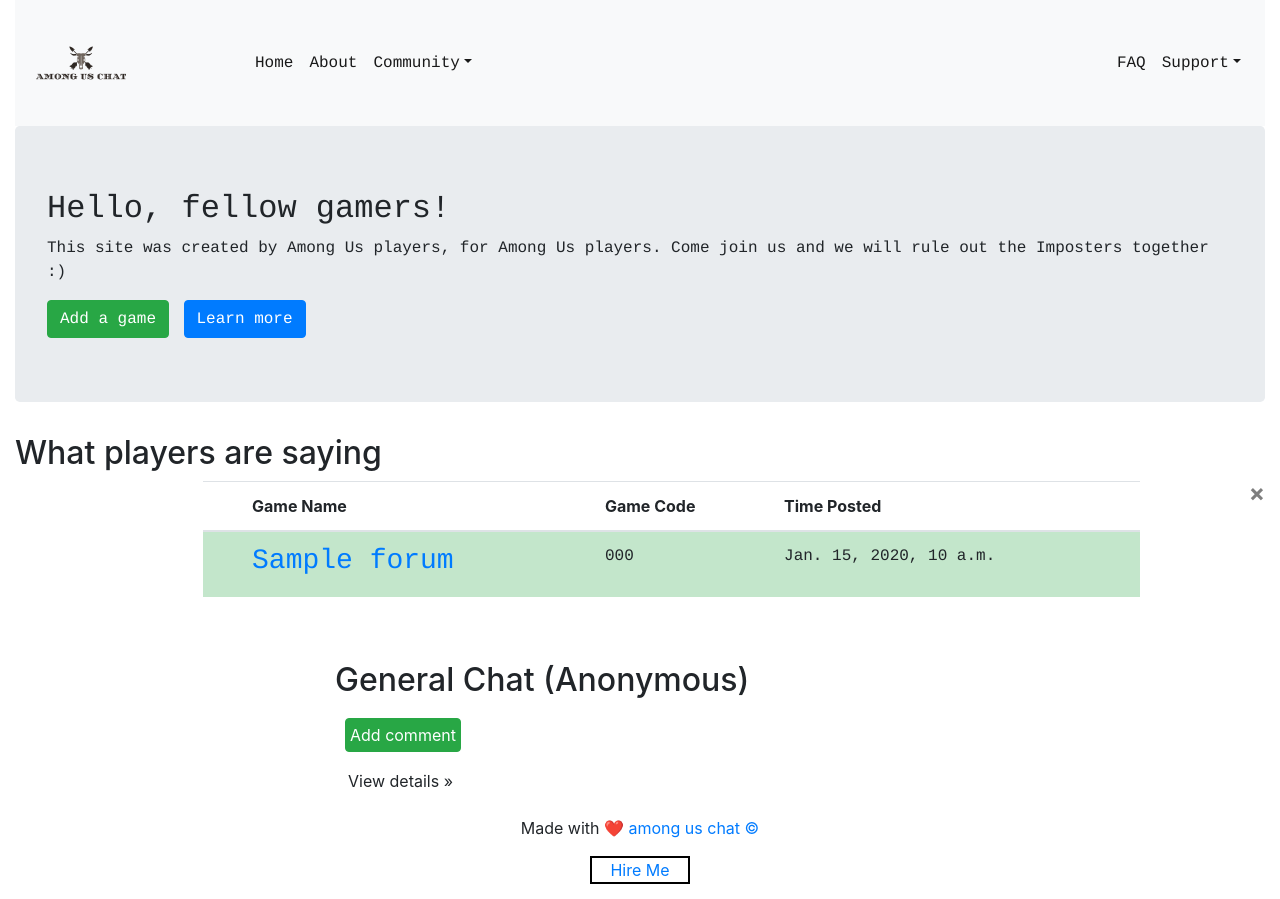
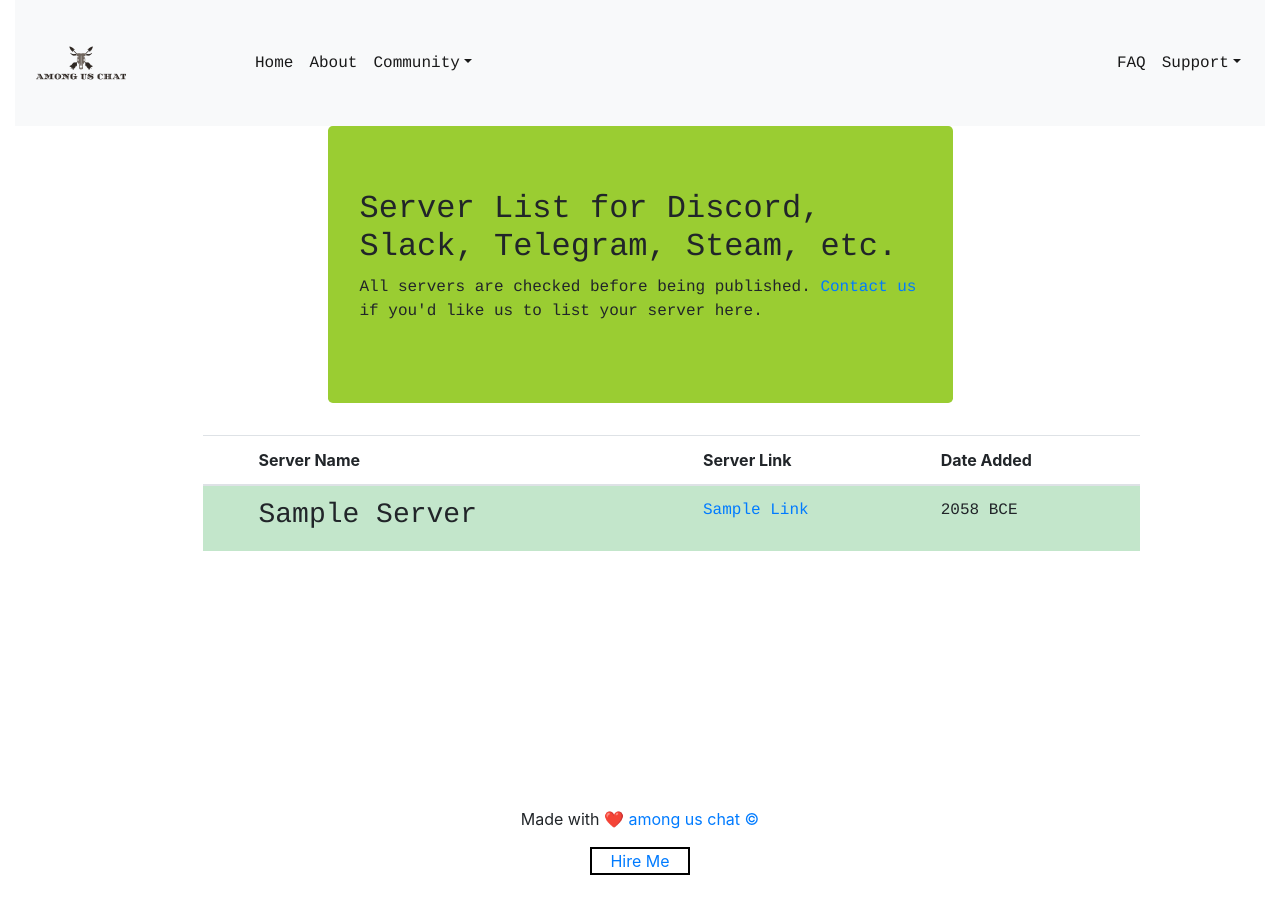
Before and after one commit to vladyslavnUA/amonguschat, a Django app: template app/templates/app/servers.html in a window 1280 px wide. After the commit the page ends 875 px from the top, so only its background shows below. Run offline with Django 3.2, Linux system fonts and the light colour scheme; the template is opened without the code that fills it: most values are stand-ins (such as "Sample title", 1, 10 or a date in 2020); some libraries are stand-ins or nearby versions.

Commit message:
servers page

```diff
--- a/app/templates/app/servers.html
+++ b/app/templates/app/servers.html
@@ -68,21 +68,14 @@
                                 </ul>
                             </div>
                         </nav>
-                        <div class="jumbotron">
+                        <div class="jumbotron" style="background-color:yellowgreen; margin-left: 25%; margin-right: 25%;">
                             <h2 style="font-family: Courier;">
-                                Hello, fellow gamers!
+                                Server List for Discord, Slack, Telegram, Steam, etc.
                             </h2>
                             <p style="font-family: Courier;">
-                                This site was created by Among Us players, for Among Us players. Come join us and we will rule out the Imposters together :)
+                                All servers are checked before being published. <a href="{% url 'contact' %}" style="text-decoration: none;">Contact us</a> if you'd like us to list your server here.
                             </p>
                             <!-- <small>Current active users: {{ countt }}</small> -->
-                            <div>
-                                <form method="POST" action="{% url 'forumm' %}" style="display:inline-block; margin-right: 10px;">
-                                        {% csrf_token %}
-                                    <button class="btn btn-success" style="width:fit-content;font-family: Courier;"> Add a game </button>
-                                </form>
-                                <a class="btn btn-primary btn-large" href="{% url 'about' %}" style="font-family: Courier; display:inline-block;">Learn more</a>
-                            </div>
                         </div>
                         <table class="table mainone" style="margin-left: 15%; width:75%;">
                             <thead>
@@ -91,13 +84,13 @@
 
                                     </th>
                                     <th>
-                                        Game Name
+                                        Server Name
                                     </th>
                                     <th>
-                                        Game Code
+                                        Server Link
                                     </th>
                                     <th>
-                                        Time Posted
+                                        Date Added
                                     </th>
                                 </tr>
                             </thead>
@@ -106,32 +99,21 @@
                                     <div class="box">
                                         <a class="button" href="#popup1">Let me Pop up</a>
                                     </div> -->
-                                {% for forum in forus %}
 
                                 <tr class="table-success grow">
                                     <td>
 
                                     </td>
                                     <td>
-                                        <a href="{% url 'detail' forum.pk %}"><h3 style="font-family: Courier;">{{forum.game_name}}</h3></a>
+                                        <h3 style="font-family: Courier;">Sample Server</h3>
                                     </td>
                                     <td>
-                                        <p style="font-family: Courier;">{{forum.code}}</p>
+                                        <a href="{% url 'ind' %}" style="text-decoration: none;"><p style="font-family: Courier;">Sample Link</p></a>
                                     </td>
                                     <td>
-                                        <p style="font-family: Courier;">{{forum.date_created}}</p>
+                                        <p style="font-family: Courier;">2058 BCE</p>
                                     </td>
-                                    <div id="popup1" class="overlay">
-                                        <div class="popup">
-                                            <h2>What players are saying</h2>
-                                            <a class="close" href="#">&times;</a>
-                                            <div class="content">
-
-                                            </div>
-                                        </div>
-                                    </div>
                                 </tr>
-                                {% endfor %}
                             </tbody>
                         </table>
                         <!-- <style>
@@ -142,29 +124,8 @@
                     </div>
                 </div>
                 <br><br>
-                <div class="row">
-                    <div class="col-md-3">
-                    </div>
-                    <div class="col-md-6">
-                        <h2>
-                            General Chat (Anonymous)
-                        </h2>
-                        {% for discuss in discussios %}
-
-                        {% endfor %}
-                        <form method="POST" action="{% url 'discussionn' %}">
-                            {% csrf_token %}
-                        <button class="btn btn-success" style="width:fit-content; padding: 4px; margin:10px;">Add comment</button>
-                        </form>
-                        <p>
-                            <a class="btn" href="#">View details »</a>
-                        </p>
-                    </div>
-                    <div class="col-md-3">
-                    </div>
-                </div>
             </div>
-            <footer class="container-fluid text-center">
+            <footer class="container-fluid text-center" style="margin-top: 15%;">
                 </a>
                 <p>Made with ❤️ <a href="https://amonguschat.herokuapp.com/" target="_blank" title="Among Us Chat Online" style="text-decoration: none;">among us chat ©</a></p>
                 <div class="boxxed" style="border: 2px solid black; width:100px; margin-left:46%; margin-top:5px; margin-bottom: 15px;"><a href="http://ezweb.me/" target="_blank" style="text-decoration: none;">Hire Me</a></div>
```
